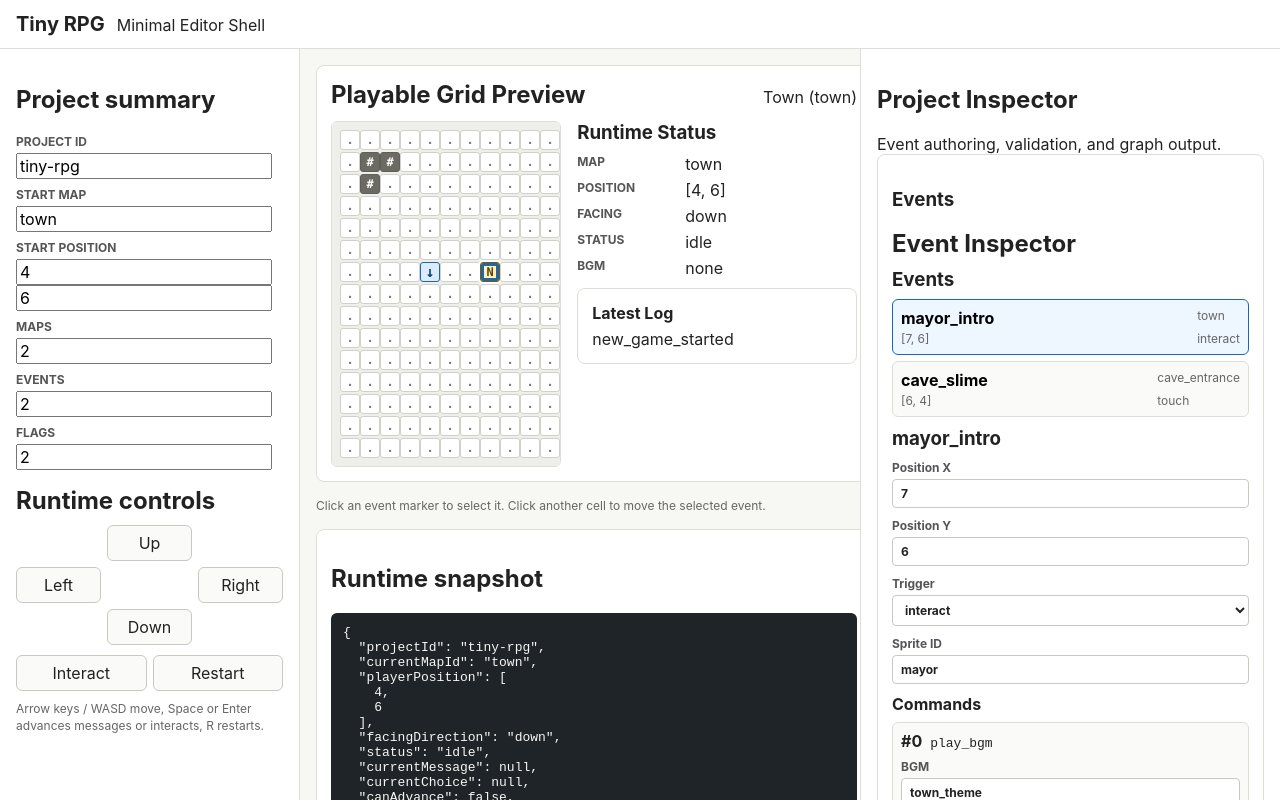
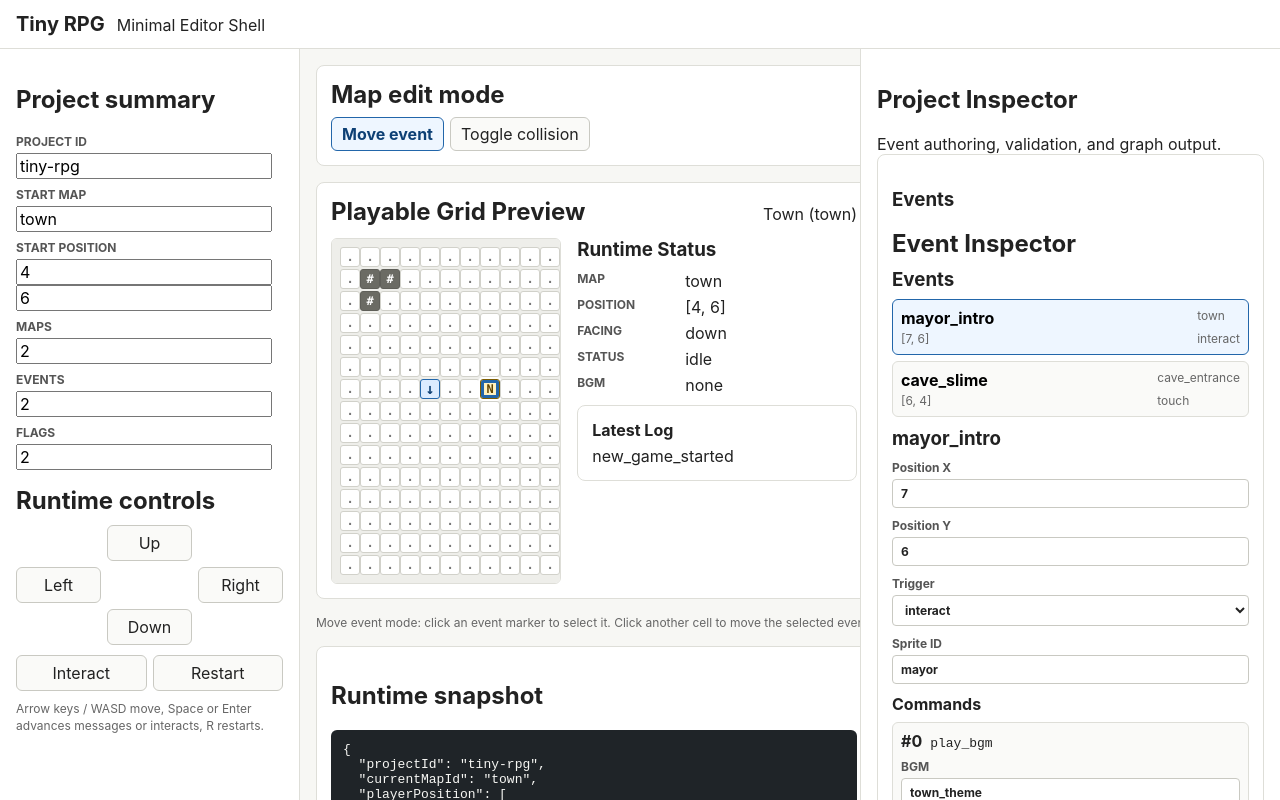
Before and after one commit to hayashikentaro/rpg-deck, a React (Vite) app in the folder apps/editor/: page / in a window 1280 px wide. Shown: the top 800 px of the page. Built offline with nearby package versions, Linux system fonts and the light colour scheme.

Commit message:
Add collision toggle map edit mode

```diff
--- a/apps/editor/src/App.tsx
+++ b/apps/editor/src/App.tsx
@@ -10,7 +10,7 @@ import {
 } from "@rpg-deck/core-domain";
 import { createRuntime, type Direction, type PlayerInput } from "@rpg-deck/web-runtime";
 import sampleProjectJson from "../../../packages/sample-projects/tiny-rpg/project.json" with { type: "json" };
-import { EditorOverview } from "./EditorOverview.js";
+import { EditorOverview, type MapEditMode } from "./EditorOverview.js";
 import { createMockProposal, type ProjectProposal } from "./proposals.js";
 
 const sampleProject = parseProjectJson(JSON.stringify(sampleProjectJson));
@@ -20,6 +20,7 @@ export function App() {
   const [proposal, setProposal] = useState<ProjectProposal | null>(() => createMockProposal(sampleProject));
   const [proposalNotice, setProposalNotice] = useState<string | null>(null);
   const [selectedEventId, setSelectedEventId] = useState<string | null>(() => Object.keys(sampleProject.events)[0] ?? null);
+  const [mapEditMode, setMapEditMode] = useState<MapEditMode>("move_event");
   const summary = useMemo(() => summarizeProject(project), [project]);
   const validationIssues = useMemo(() => validateProject(project), [project]);
   const graph = useMemo(() => buildEventGraph(project), [project]);
@@ -108,12 +109,38 @@ export function App() {
     }));
   };
 
+  const toggleCollisionAt = (position: GridPosition) => {
+    const mapId = snapshot.currentMapId;
+    setProject((currentProject) => {
+      const currentMap = currentProject.maps[mapId];
+      if (!currentMap) return currentProject;
+
+      const collision = currentMap.collision ?? [];
+      const hasCollision = collision.some((collisionPosition) => positionsEqual(collisionPosition, position));
+      const nextCollision = hasCollision
+        ? collision.filter((collisionPosition) => !positionsEqual(collisionPosition, position))
+        : [...collision, [position[0], position[1]] as GridPosition];
+
+      return {
+        ...currentProject,
+        maps: {
+          ...currentProject.maps,
+          [mapId]: {
+            ...currentMap,
+            collision: nextCollision
+          }
+        }
+      };
+    });
+  };
+
   return (
     <EditorOverview
       eventLog={eventLog.slice(-8).reverse()}
       mermaid={mermaid}
       proposal={proposal}
       proposalNotice={proposalNotice}
+      mapEditMode={mapEditMode}
       project={project}
       projectTitle={project.title}
       runtimeSnapshot={snapshot}
@@ -126,12 +153,18 @@ export function App() {
       onHoldProposal={holdProposal}
       onInteract={() => dispatchRuntimeInput({ type: "interact" })}
       onChooseOption={(optionIndex) => dispatchRuntimeInput({ type: "choose", optionIndex })}
+      onMapEditModeChange={setMapEditMode}
       onMove={(direction: Direction) => dispatchRuntimeInput({ type: "move", direction })}
       onMoveSelectedEvent={moveSelectedEventTo}
       onRejectProposal={rejectProposal}
       onRestart={restart}
       onSelectEvent={setSelectedEventId}
+      onToggleCollision={toggleCollisionAt}
       onUpdateEvent={updateEvent}
     />
   );
 }
+
+function positionsEqual(left: GridPosition, right: GridPosition) {
+  return left[0] === right[0] && left[1] === right[1];
+}
--- a/apps/editor/src/EditorOverview.tsx
+++ b/apps/editor/src/EditorOverview.tsx
@@ -13,6 +13,8 @@ import { EventInspector } from "./features/events/EventInspector.js";
 import { PlayablePreview } from "./features/preview/PlayablePreview.js";
 import type { ProjectProposal } from "./proposals.js";
 
+export type MapEditMode = "move_event" | "toggle_collision";
+
 export type EditorOverviewProps = {
   projectTitle: string;
   project: GameProject;
@@ -23,12 +25,15 @@ export type EditorOverviewProps = {
   eventLog: RuntimeEventLogEntry[];
   proposal: ProjectProposal | null;
   proposalNotice?: string | null;
+  mapEditMode: MapEditMode;
   selectedEventId: string | null;
   onMove?: (direction: Direction) => void;
   onInteract?: () => void;
   onAdvance?: () => void;
   onChooseOption?: (optionIndex: number) => void;
+  onMapEditModeChange?: (mode: MapEditMode) => void;
   onMoveSelectedEvent?: (position: GridPosition) => void;
+  onToggleCollision?: (position: GridPosition) => void;
   onRestart?: () => void;
   onCreateProposal?: () => void;
   onAcceptProposal?: () => void;
@@ -48,12 +53,15 @@ export function EditorOverview({
   eventLog,
   proposal,
   proposalNotice,
+  mapEditMode,
   selectedEventId,
   onMove,
   onInteract,
   onAdvance,
   onChooseOption,
+  onMapEditModeChange,
   onMoveSelectedEvent,
+  onToggleCollision,
   onRestart,
   onCreateProposal,
   onAcceptProposal,
@@ -168,21 +176,41 @@ export function EditorOverview({
       }
       main={
         <main className="editor-main">
+          <section className="map-edit-mode" aria-labelledby="map-edit-mode-title">
+            <h2 id="map-edit-mode-title">Map edit mode</h2>
+            <div className="map-edit-mode__actions">
+              <button
+                className="map-edit-mode__button"
+                data-active={mapEditMode === "move_event"}
+                type="button"
+                onClick={() => onMapEditModeChange?.("move_event")}
+              >
+                Move event
+              </button>
+              <button
+                className="map-edit-mode__button"
+                data-active={mapEditMode === "toggle_collision"}
+                type="button"
+                onClick={() => onMapEditModeChange?.("toggle_collision")}
+              >
+                Toggle collision
+              </button>
+            </div>
+          </section>
           <PlayablePreview
             eventLog={eventLog}
             project={project}
             selectedEventId={selectedEventId}
             snapshot={runtimeSnapshot}
             onAdvance={onAdvance}
-            onCellClick={selectedEventId ? onMoveSelectedEvent : undefined}
+            onCellClick={
+              mapEditMode === "toggle_collision" ? onToggleCollision : selectedEventId ? onMoveSelectedEvent : undefined
+            }
             onChooseOption={onChooseOption}
-            onEventClick={onSelectEvent}
+            onEventClick={mapEditMode === "move_event" ? onSelectEvent : undefined}
+            cellClickAction={mapEditMode === "toggle_collision" ? "toggle_collision" : "move_selected_event"}
           />
-          {selectedEventId ? (
-            <p className="playable-preview__edit-hint">
-              Click an event marker to select it. Click another cell to move the selected event.
-            </p>
-          ) : null}
+          <p className="playable-preview__edit-hint">{mapEditHint(mapEditMode, selectedEventId)}</p>
           <section>
             <h2>Runtime snapshot</h2>
             <pre>{JSON.stringify(runtimeSnapshot, null, 2)}</pre>
@@ -273,6 +301,12 @@ export function EditorOverview({
   );
 }
 
+function mapEditHint(mapEditMode: MapEditMode, selectedEventId: string | null) {
+  if (mapEditMode === "toggle_collision") return "Collision mode: click a grid cell to add or remove collision.";
+  if (selectedEventId) return "Move event mode: click an event marker to select it. Click another cell to move the selected event.";
+  return "Move event mode: select an event before moving it on the grid.";
+}
+
 type RuntimeKeyboardAction =
   | { type: "move"; direction: Direction; preventDefault: boolean }
   | { type: "interact"; preventDefault: boolean }
--- a/apps/editor/src/features/preview/PlayablePreview.tsx
+++ b/apps/editor/src/features/preview/PlayablePreview.tsx
@@ -10,6 +10,7 @@ export type PlayablePreviewProps = {
   onCellClick?: (position: GridPosition) => void;
   onChooseOption?: (optionIndex: number) => void;
   onEventClick?: (eventId: string) => void;
+  cellClickAction?: "move_selected_event" | "toggle_collision";
   selectedEventId?: string | null;
   className?: string;
 };
@@ -31,6 +32,7 @@ export function PlayablePreview({
   onCellClick,
   onChooseOption,
   onEventClick,
+  cellClickAction = "move_selected_event",
   selectedEventId,
   className
 }: PlayablePreviewProps) {
@@ -77,7 +79,7 @@ export function PlayablePreview({
                   aria-label={
                     cell.eventId && onEventClick
                       ? `Select event ${cell.eventId}. ${cell.label}`
-                      : `Move selected event to ${positionLabel(cell.position)}. ${cell.label}`
+                      : `${cellActionLabel(cellClickAction, cell.position)}. ${cell.label}`
                   }
                   className="playable-preview__cell-button"
                   data-selected={cell.selected || undefined}
@@ -245,6 +247,11 @@ function positionLabel(position: GridPosition) {
   return `[${position.join(", ")}]`;
 }
 
+function cellActionLabel(action: NonNullable<PlayablePreviewProps["cellClickAction"]>, position: GridPosition) {
+  if (action === "toggle_collision") return `Toggle collision at ${positionLabel(position)}`;
+  return `Move selected event to ${positionLabel(position)}`;
+}
+
 function playerMarker(direction: RuntimeSnapshot["facingDirection"]) {
   if (direction === "up") return "↑";
   if (direction === "down") return "↓";
--- a/apps/editor/src/styles.css
+++ b/apps/editor/src/styles.css
@@ -467,6 +467,36 @@ textarea {
   line-height: 1.4;
 }
 
+.map-edit-mode {
+  display: grid;
+  gap: 8px;
+}
+
+.map-edit-mode h2 {
+  margin: 0;
+}
+
+.map-edit-mode__actions {
+  display: flex;
+  flex-wrap: wrap;
+  gap: 6px;
+}
+
+.map-edit-mode__button {
+  border: 1px solid #c9c9c2;
+  border-radius: 6px;
+  background: #fafaf8;
+  padding: 6px 10px;
+  color: #222;
+}
+
+.map-edit-mode__button[data-active="true"] {
+  border-color: #2266aa;
+  background: #eef6ff;
+  color: #0d4075;
+  font-weight: 700;
+}
+
 .diff-review__guidance,
 .diff-review__notice,
 .diff-review__status {
```
Also changed, not shown: 3 other files (tests, documents, lock files or other folders).
